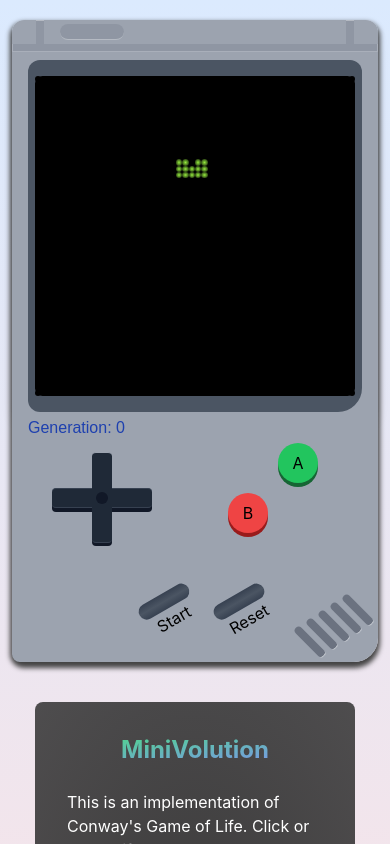
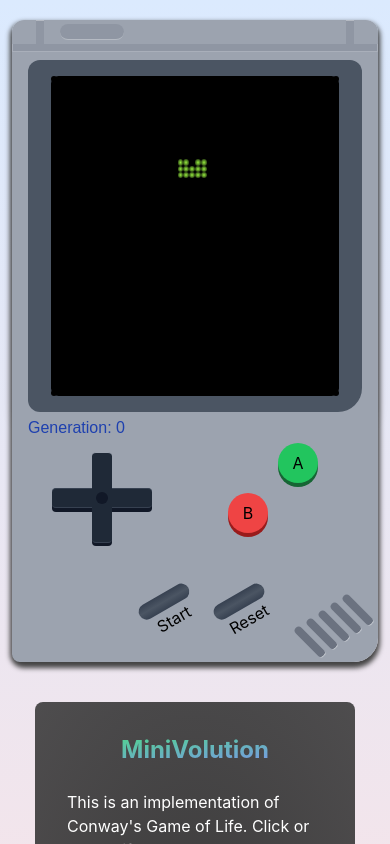
Before and after one commit to JaundiceJack/minivolution, a React (Create React App) app in the folder public/: page / in a window 390 px wide. Shown: the top 844 px of the page. Built offline with nearby package versions, Linux system fonts and the light colour scheme.

Commit message:
window sizing

```diff
--- a/public/src/components/pages/home/gameWindow.js
+++ b/public/src/components/pages/home/gameWindow.js
@@ -38,7 +38,7 @@ const GameWindow = ({ size, cells, toggleCell }) => {
         <div className="w-full h-2 bg-gray-500 mb-2 opacity-25 border-r border-l border-gray-300 border-b" />
         <div className="mx-4 sm:px-7 py-4 bg-gray-600 rounded-xl rounded-br-3xl">
           <div
-            className="h-80 w-80 bg-black rounded-lg mx-auto"
+            className="h-80 sm:w-80 w-72 bg-black rounded-lg mx-auto"
             style={{
               display: "grid",
               gridTemplateColumns: `repeat(${size}, 1fr)`,
```
